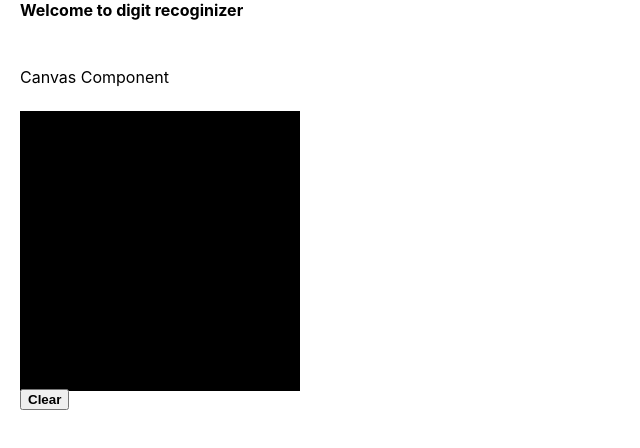
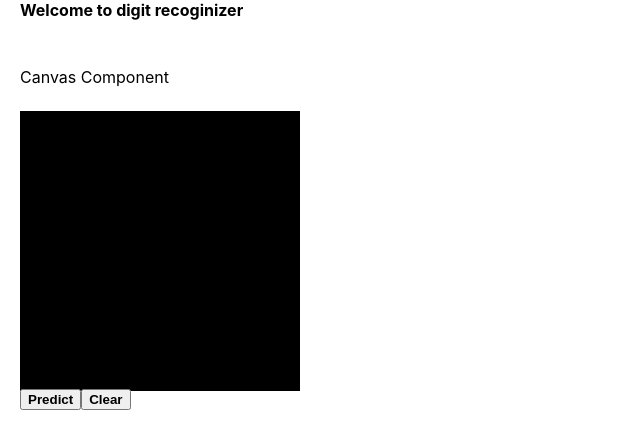
Before and after one commit to AlokTakshak/Digit_Recognition, a React (Create React App) app: page / in a window 1280 px wide. Shown: the top 448 px of the page, without its empty margins (0-640 px from the left). Built offline with nearby package versions, Linux system fonts and the light colour scheme; no server answers.

Commit message:
added predict function

```diff
--- a/src/App.js
+++ b/src/App.js
@@ -12,7 +12,7 @@ class App extends Component {
   }
 
   componentDidMount() {
-    // this.run();
+    this.run();
   }
 
   /**
@@ -80,6 +80,10 @@ class App extends Component {
       metrics: ["accuracy"]
     });
   }
+
+  predict = inputImage => {
+    return this.model.predict([inputImage]);
+  };
 
   /**
    * @summary loads data from mnist
@@ -167,7 +171,7 @@ class App extends Component {
     return (
       <div className="App">
         <div className="row-header">Welcome to digit recoginizer</div>
-        <Canvas />
+        <Canvas predict={this.predict} />
       </div>
     );
   }
--- a/src/Canvas.js
+++ b/src/Canvas.js
@@ -1,5 +1,6 @@
 import React, { Component } from "react";
 import { LINE_WIDTH, STROKE_STYLE } from "./constants";
+import * as tf from "@tensorflow/tfjs";
 import "./Canvas.css";
 
 class Canvas extends Component {
@@ -61,6 +62,21 @@ class Canvas extends Component {
     this.draw = false;
   };
 
+  Predict = () => {
+    let { predict } = this.props;
+    let inputImage = tf.tidy(() => {
+      let inputImage = tf.browser.fromPixels(this.canvas, 1);
+      let reSizedImage = tf.image.resizeBilinear(inputImage, [28, 28]);
+      let inputImageData = reSizedImage.flatten().dataSync();
+      return tf.tensor4d([...inputImageData], [1, 28, 28, 1]);
+    });
+
+    // inputImage.reshape(28, 28, 1);
+    console.log(inputImage.shape);
+    let result = predict(inputImage);
+    result.print();
+  };
+
   render() {
     return (
       <div className="canvas_component">
@@ -75,6 +91,7 @@ class Canvas extends Component {
           onMouseUp={this.onMouseUp}
         />
         <div className="row-button">
+          <button onClick={this.Predict}>Predict</button>
           <button onClick={this.clearCanvas}>Clear</button>
         </div>
       </div>
```
